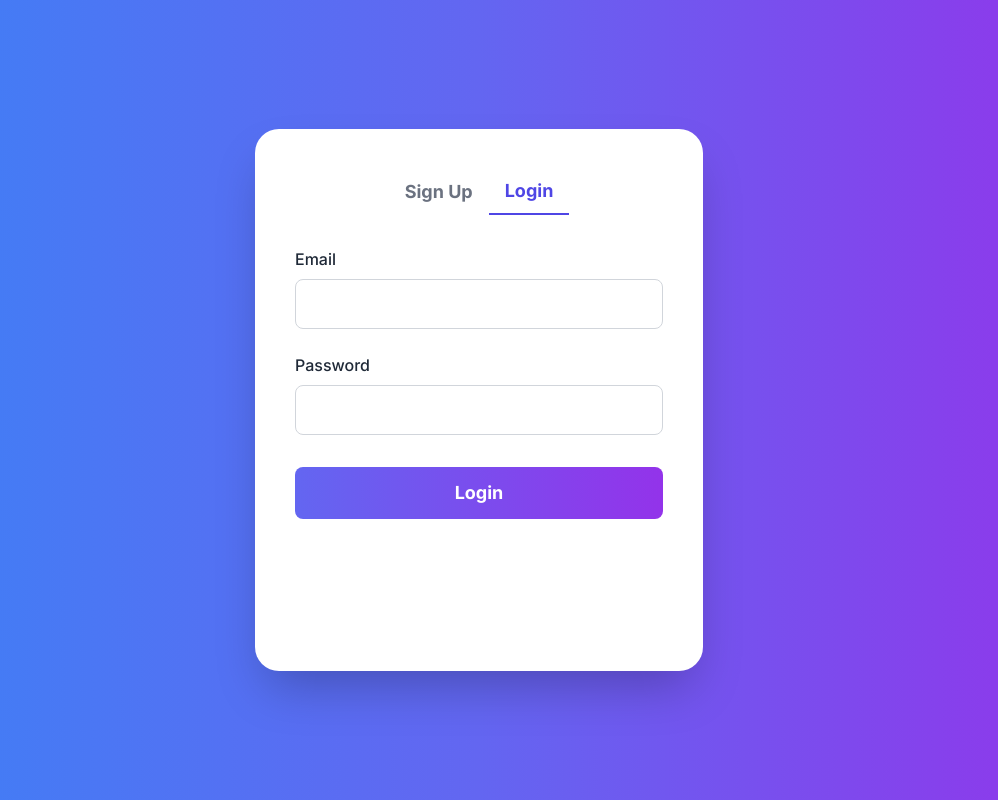
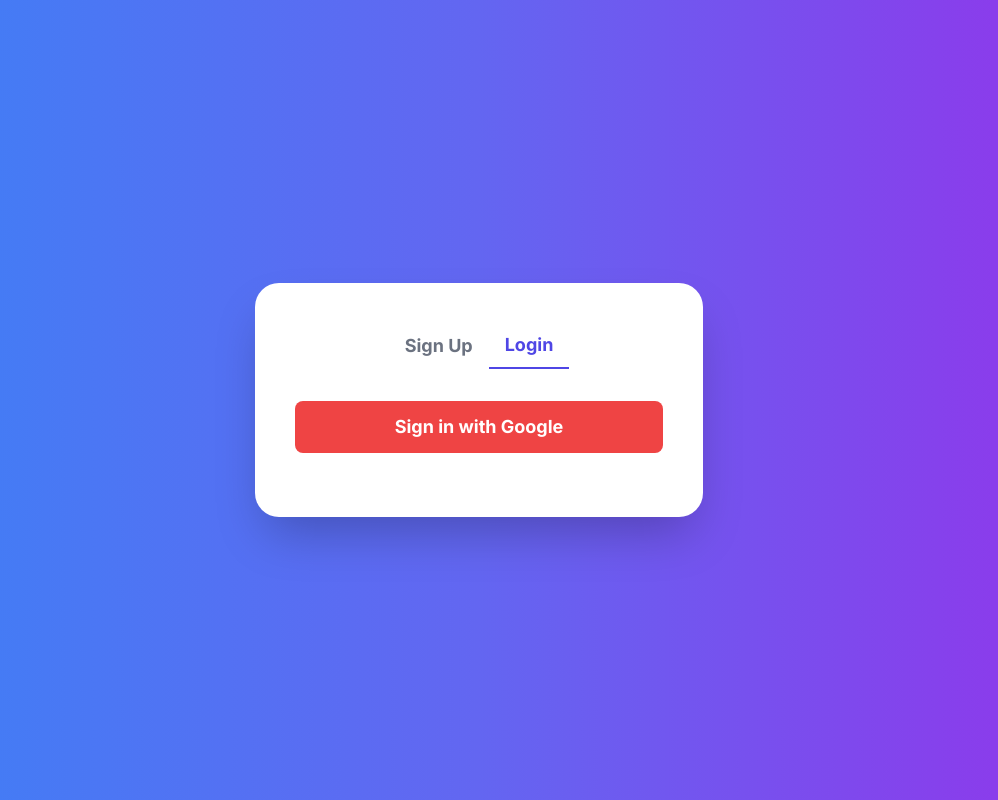
Before and after one commit to AritraRoy0/GFY, a Next.js app in the folder client/: page /auth in a window 1280 px wide. Both pictures are taken after a click on the button "Login". Shown: the whole page, without its empty margins (161-1159 px from the left). Built offline with nearby package versions, Linux system fonts and the light colour scheme.

Commit message:
Client and Server: Auth: Setup both ends of auth

```diff
--- /dev/null
+++ b/client/firebaseConfig.ts
@@ -0,0 +1,31 @@
+import { initializeApp } from "firebase/app";
+import { getAnalytics, isSupported } from "firebase/analytics";
+import { getAuth, GoogleAuthProvider } from 'firebase/auth';
+
+// Your web app's Firebase configuration
+const firebaseConfig = {
+  apiKey: "AIzaSyBRnXQmTPE5D-qPE9h6QCvrXmVRB3z5_fo",
+  authDomain: "gofundyourself2024.firebaseapp.com",
+  projectId: "gofundyourself2024",
+  storageBucket: "gofundyourself2024.appspot.com",
+  messagingSenderId: "377930925225",
+  appId: "1:377930925225:web:ca31998fd00f5f2200d5b8",
+  measurementId: "G-BEX7CFVGRX"
+};
+
+// Initialize Firebase
+const app = initializeApp(firebaseConfig);
+
+// Initialize Firebase Analytics only on the client-side
+let analytics;
+if (typeof window !== 'undefined') {
+  isSupported().then((supported) => {
+    if (supported) {
+      analytics = getAnalytics(app);
+    }
+  });
+}
+
+export const auth = getAuth(app);
+export const provider = new GoogleAuthProvider();
+export { analytics };
--- a/client/package.json
+++ b/client/package.json
@@ -10,6 +10,7 @@
   },
   "dependencies": {
     "@vercel/analytics": "^1.3.1",
+    "firebase": "^10.13.0",
     "next": "14.2.6",
     "react": "^18",
     "react-dom": "^18",
--- a/client/src/app/auth/page.tsx
+++ b/client/src/app/auth/page.tsx
@@ -1,34 +1,81 @@
-"use client";
+'use client';
 
 import React, { useState } from 'react';
+import { auth, provider } from '../../../firebaseConfig';
+import { signInWithPopup } from 'firebase/auth';
 
-const AuthForm: React.FC = () => {
+const Auth: React.FC = () => {
   const [activeTab, setActiveTab] = useState<'signup' | 'login'>('signup');
   const [formData, setFormData] = useState({
     username: '',
-    email: '',
-    password: '',
-    confirmPassword: '',
+    fullName: '',
   });
+  const [errors, setErrors] = useState({
+    username: '',
+    fullName: '',
+  });
+  const [loading, setLoading] = useState(false);
 
+  // Handle input changes
   const handleChange = (e: React.ChangeEvent<HTMLInputElement>) => {
     const { name, value } = e.target;
     setFormData({
       ...formData,
       [name]: value,
     });
-    console.log(`Field updated: ${name}, Value: ${value}`);
   };
 
-  const handleSubmit = (e: React.FormEvent) => {
-    e.preventDefault();
-    // Add form submission logic here
-    console.log('Form submitted:', formData);
+  // Validate the form
+  const validateForm = () => {
+    let valid = true;
+    const newErrors = { ...errors };
+
+    if (!formData.username.trim()) {
+      newErrors.username = "Username is required";
+      valid = false;
+    } else {
+      newErrors.username = '';
+    }
+
+    if (!formData.fullName.trim()) {
+      newErrors.fullName = "Full name is required";
+      valid = false;
+    } else {
+      newErrors.fullName = '';
+    }
+
+    setErrors(newErrors);
+    return valid;
+  };
+
+  // Handle Google Sign-Up and link with username and full name
+  const handleGoogleSignUp = async () => {
+    if (!validateForm()) return;
+
+    setLoading(true);
+    try {
+      const result = await signInWithPopup(auth, provider);
+      const { displayName, email, uid } = result.user;
+
+      // Link the username and full name with the Google account
+      console.log(`Username: ${formData.username}, Full Name: ${formData.fullName}`);
+      console.log(`Google Display Name: ${displayName}, Email: ${email}, UID: ${uid}`);
+
+      // TODO: Implement backend API call to save the username, full name, email, and UID
+      // Example:
+      // await saveUserDataToDatabase(uid, formData.username, formData.fullName, email);
+
+    } catch (error) {
+      console.error('Error during Google Sign-Up:', error);
+    } finally {
+      setLoading(false);
+    }
   };
 
   return (
-    <div className="min-h-screen flex items-center justify-center bg-gradient-to-r from-blue-500 via-indigo-500 to-purple-600">
-      <div className="relative bg-white p-10 rounded-3xl shadow-2xl w-full max-w-md transition-transform duration-500">
+    <div className="min-h-screen flex items-center justify-center bg-gradient-to-r from-blue-500 via-indigo-500 to-purple-600 p-4">
+      <div className="bg-white p-10 rounded-3xl shadow-2xl w-full max-w-md">
+        {/* Tabs */}
         <div className="flex justify-center mb-8">
           <button
             className={`text-lg font-bold px-4 py-2 rounded-t-lg transition-colors duration-300 ${
@@ -48,13 +95,11 @@ const AuthForm: React.FC = () => {
           </button>
         </div>
 
-        <div className="overflow-hidden relative h-[24rem]">
-          <div
-            className={`absolute inset-0 transform transition-transform duration-500 ${
-              activeTab === 'signup' ? 'translate-x-0' : '-translate-x-full'
-            }`}
-          >
-            <form onSubmit={handleSubmit}>
+        {/* Form Content */}
+        {activeTab === 'signup' && (
+          <>
+            <form className="mb-6">
+              {/* Username Input */}
               <div className="mb-6">
                 <label htmlFor="username" className="block text-gray-800 font-medium mb-2">Username</label>
                 <input
@@ -63,97 +108,58 @@ const AuthForm: React.FC = () => {
                   name="username"
                   value={formData.username}
                   onChange={handleChange}
-                  className="w-full px-4 py-3 border border-gray-300 rounded-lg focus:outline-none focus:ring-2 focus:ring-indigo-400 focus:border-transparent transition-colors duration-300"
+                  className={`w-full px-4 py-3 border ${
+                    errors.username ? 'border-red-500' : 'border-gray-300'
+                  } rounded-lg focus:outline-none focus:ring-2 focus:ring-indigo-400 transition-colors duration-300`}
                   required
                 />
+                {errors.username && <div className="text-red-500 text-sm mt-2">{errors.username}</div>}
               </div>
+              {/* Full Name Input */}
               <div className="mb-6">
-                <label htmlFor="email" className="block text-gray-800 font-medium mb-2">Email</label>
+                <label htmlFor="fullName" className="block text-gray-800 font-medium mb-2">Full Name</label>
                 <input
-                  type="email"
-                  id="email"
-                  name="email"
-                  value={formData.email}
+                  type="text"
+                  id="fullName"
+                  name="fullName"
+                  value={formData.fullName}
                   onChange={handleChange}
-                  className="w-full px-4 py-3 border border-gray-300 rounded-lg focus:outline-none focus:ring-2 focus:ring-indigo-400 focus:border-transparent transition-colors duration-300"
+                  className={`w-full px-4 py-3 border ${
+                    errors.fullName ? 'border-red-500' : 'border-gray-300'
+                  } rounded-lg focus:outline-none focus:ring-2 focus:ring-indigo-400 transition-colors duration-300`}
                   required
                 />
+                {errors.fullName && <div className="text-red-500 text-sm mt-2">{errors.fullName}</div>}
               </div>
-              <div className="mb-6">
-                <label htmlFor="password" className="block text-gray-800 font-medium mb-2">Password</label>
-                <input
-                  type="password"
-                  id="password"
-                  name="password"
-                  value={formData.password}
-                  onChange={handleChange}
-                  className="w-full px-4 py-3 border border-gray-300 rounded-lg focus:outline-none focus:ring-2 focus:ring-indigo-400 focus:border-transparent transition-colors duration-300"
-                  required
-                />
-              </div>
-              <div className="mb-8">
-                <label htmlFor="confirmPassword" className="block text-gray-800 font-medium mb-2">Confirm Password</label>
-                <input
-                  type="password"
-                  id="confirmPassword"
-                  name="confirmPassword"
-                  value={formData.confirmPassword}
-                  onChange={handleChange}
-                  className="w-full px-4 py-3 border border-gray-300 rounded-lg focus:outline-none focus:ring-2 focus:ring-indigo-400 focus:border-transparent transition-colors duration-300"
-                  required
-                />
-              </div>
+              {/* Sign Up with Google Button */}
               <button
-                type="submit"
-                className="w-full bg-gradient-to-r from-indigo-500 to-purple-600 text-white py-3 px-4 rounded-lg font-bold text-lg hover:opacity-90 transition-opacity duration-300"
+                type="button"
+                onClick={handleGoogleSignUp}
+                className="w-full bg-red-500 text-white py-3 px-4 rounded-lg font-bold text-lg hover:opacity-90 transition-opacity duration-300 mt-4"
+                disabled={loading}
               >
-                Sign Up
+                {loading ? 'Signing up...' : 'Sign Up with Google'}
               </button>
             </form>
+          </>
+        )}
+
+        {activeTab === 'login' && (
+          <div className="mb-6">
+            {/* No form fields for login */}
+            {/* Only Google sign-in */}
+            <button
+              onClick={handleGoogleSignUp}
+              className="w-full bg-red-500 text-white py-3 px-4 rounded-lg font-bold text-lg hover:opacity-90 transition-opacity duration-300"
+              disabled={loading}
+            >
+              {loading ? 'Signing in...' : 'Sign in with Google'}
+            </button>
           </div>
-
-          <div
-            className={`absolute inset-0 transform transition-transform duration-500 ${
-              activeTab === 'login' ? 'translate-x-0' : 'translate-x-full'
-            }`}
-          >
-            <form onSubmit={handleSubmit}>
-              <div className="mb-6">
-                <label htmlFor="email" className="block text-gray-800 font-medium mb-2">Email</label>
-                <input
-                  type="email"
-                  id="email"
-                  name="email"
-                  value={formData.email}
-                  onChange={handleChange}
-                  className="w-full px-4 py-3 border border-gray-300 rounded-lg focus:outline-none focus:ring-2 focus:ring-indigo-400 focus:border-transparent transition-colors duration-300"
-                  required
-                />
-              </div>
-              <div className="mb-8">
-                <label htmlFor="password" className="block text-gray-800 font-medium mb-2">Password</label>
-                <input
-                  type="password"
-                  id="password"
-                  name="password"
-                  value={formData.password}
-                  onChange={handleChange}
-                  className="w-full px-4 py-3 border border-gray-300 rounded-lg focus:outline-none focus:ring-2 focus:ring-indigo-400 focus:border-transparent transition-colors duration-300"
-                  required
-                />
-              </div>
-              <button
-                type="submit"
-                className="w-full bg-gradient-to-r from-indigo-500 to-purple-600 text-white py-3 px-4 rounded-lg font-bold text-lg hover:opacity-90 transition-opacity duration-300"
-              >
-                Login
-              </button>
-            </form>
-          </div>
-        </div>
+        )}
       </div>
     </div>
   );
 };
 
-export default AuthForm;
+export default Auth;
--- a/client/src/app/common/Footer.tsx
+++ b/client/src/app/common/Footer.tsx
@@ -1,14 +1,24 @@
-// ./components/Footer.tsx
 import React from 'react';
 
 const Footer: React.FC = () => {
   return (
     <footer className="bg-gray-800 text-white py-6">
       <div className="max-w-7xl mx-auto text-center">
-        <p>&copy; 2024 Go Fund Yourself @ GFY. All rights reserved.</p>
+        <p>© 2024 Go Fund Yourself. All rights reserved.</p>
+        <p>
+          Follow us on Instagram:
+          <a
+            href="https://www.instagram.com/roymazumder_"
+            target="_blank"
+            rel="noopener noreferrer"
+            className="text-blue-400 hover:underline ml-1"
+          >
+            @roymazumder_
+          </a>
+        </p>
       </div>
     </footer>
-  )
+  );
 };
 
 export default Footer;
```
Also changed, not shown: 1 other file (tests, documents, lock files or other folders).
